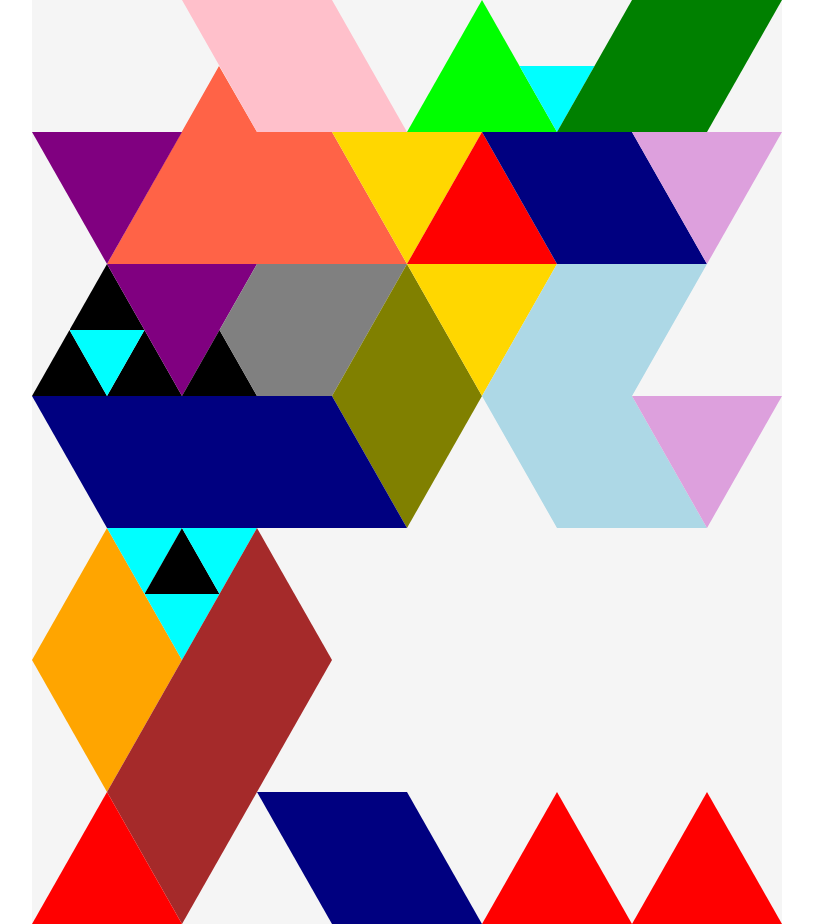
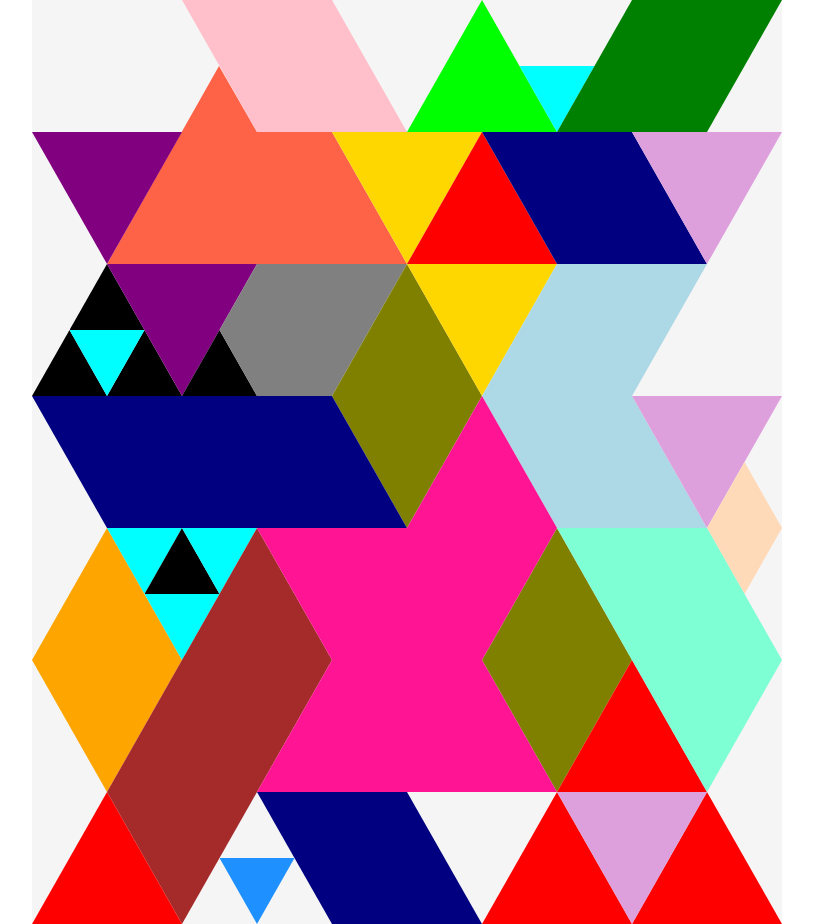
Before and after one commit to jstudenski/Sassy-Triangles, a plain HTML site: page index.html in a window 1280 px wide. Shown: the whole page, without its empty margins (233-1046 px from the left). Drawn offline with Linux system fonts and the light colour scheme.

Commit message:
triangle layout complete

```diff
--- a/index.html
+++ b/index.html
@@ -44,6 +44,11 @@
 	<div class="shape32"></div>
 	<div class="shape33"></div>
 	<div class="shape34"></div>
+	<div class="shape35"></div>
+	<div class="shape36"></div>
+	<div class="shape37"></div>
+	<div class="shape38"></div>
+	<div class="shape39"></div>
 </div>
 
 </body>
--- a/style.css
+++ b/style.css
@@ -311,38 +311,66 @@ body { margin: 0px; }
     clip-path: polygon(0px 132px, 75px 0px, 150px 132px);
 }
 
+.shape33 {
+    left: 675px;
+    top: 462px;
+    width: 75px;
+    height: 132px;
+    background-color: peachpuff;
+    clip-path: polygon(37.5px 0px, 0px 66px, 37.5px 132px, 75px 66px);
+}
 
+.shape34 {
+    left: 450px;
+    top: 528px;
+    width: 150px;
+    height: 264px;
+    background-color: olive;
+    clip-path: polygon(0px 132px, 75px 0px, 150px 132px, 75px 264px);
+}
 
-/*
-.shape8 {
+.shape35 {
     left: 525px;
-    top: 150px;
+    top: 792px;
     width: 150px;
     height: 132px;
-    background-color: orange;
+    background-color: plum;
+    clip-path: polygon(0px 0px, 150px 0px, 75px 132px);
+}
+
+.shape36 {
+    left: 225px;
+    top: 396px;
+    width: 300px;
+    height: 396px;
+    background-color: deeppink;
+    clip-path: polygon(225px 0px, 300px 132px, 225px 264px, 300px 396px, 0px 396px, 75px 264px, 0px 132px, 150px 132px);
+}
+
+.shape37 {
+    left: 525px;
+    top: 660px;
+    width: 150px;
+    height: 132px;
+    background-color: red;
     clip-path: polygon(0px 132px, 75px 0px, 150px 132px);
 }
 
+.shape38 {
+    left: 525px;
+    top: 528px;
+    width: 225px;
+    height: 264px;
+    background-color: aquamarine;
+    clip-path: polygon(0px 0px, 150px 0px, 225px 132px, 150px 264px);
+}
 
 
-*/
-
-/*
-.triangle2 {
-	left: 75px;
-	top: 200px;
-	width: 400px;
-	height: 200px;
-	background-color: orange;
-	clip-path: polygon(0 0, 100px 200px, 200px 0 );
+.shape39 {
+    left: 187.5px;
+    top: 858px;
+    width: 75px;
+    height: 66px;
+    background-color: dodgerblue;
+    clip-path: polygon(0px 0px, 37.5px 66px, 75px 0px);
 }
-
-.triangle3 {
-	left: 275px;
-	top: 200px;
-	width: 300px;
-	height: 200px;
-	background-color: orange;
-	clip-path: polygon(0 0, 100px 200px, 300px 200px, 200px 0);
-}
-*/
```
